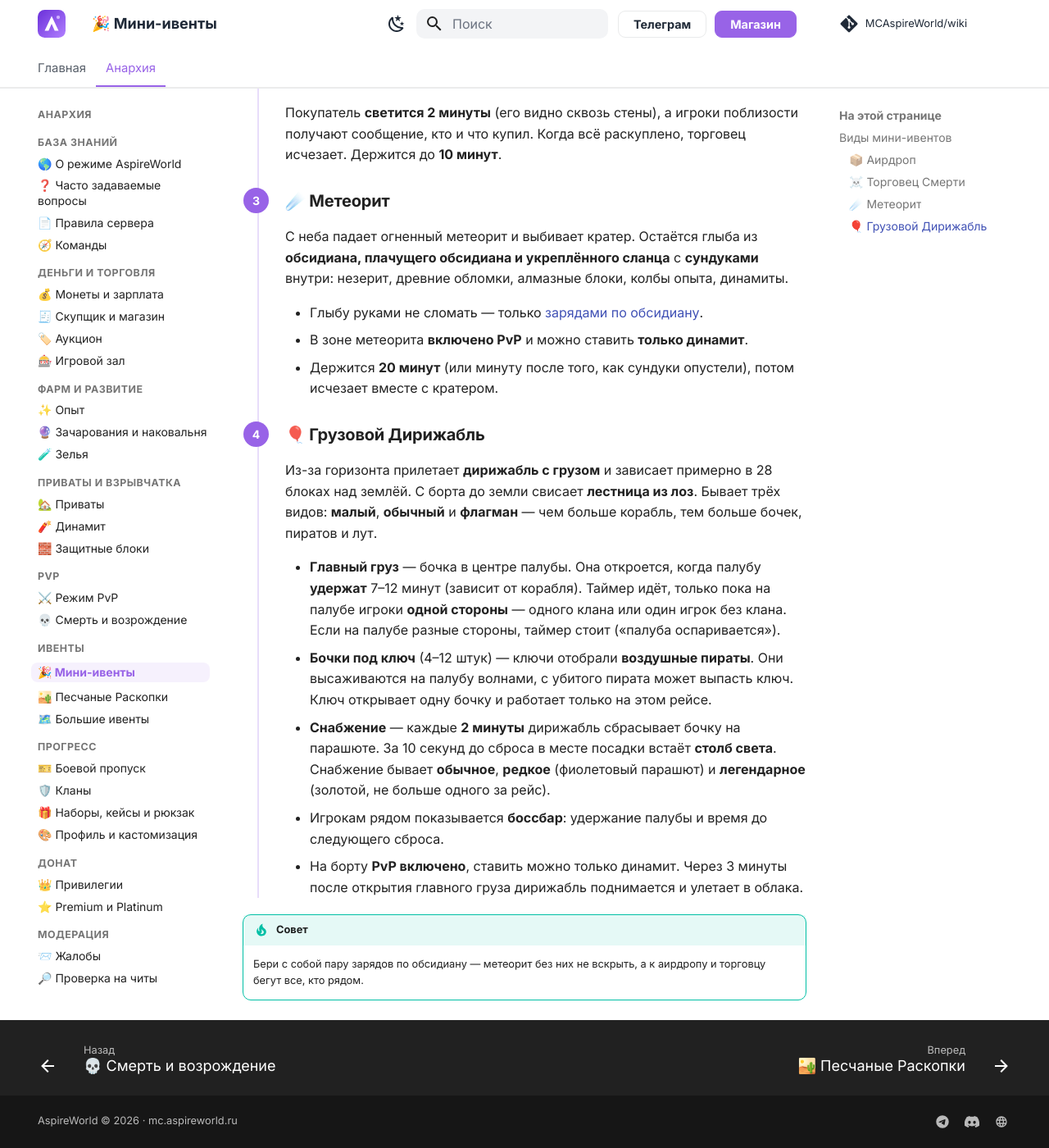
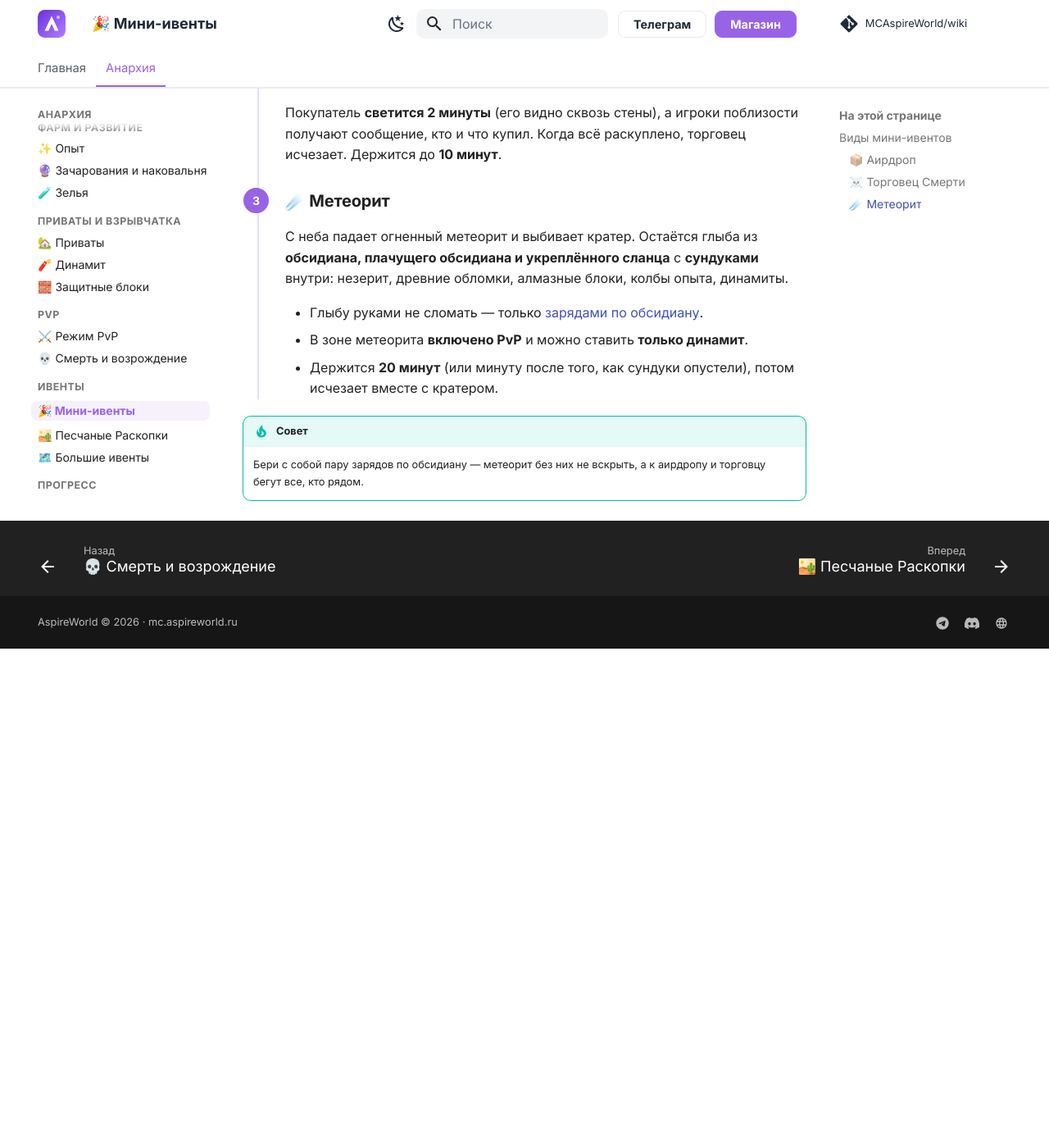
Before and after one commit to MCAspireWorld/wiki, an MkDocs documentation site: the page built from docs/anarchy/minievents.md, in a window 1280 px wide and 1400 px high, scrolled down 926 px. Shown: the whole window at 82% size. Built offline with MkDocs 1.6.1 and Material for MkDocs 9.7.7, drawn with Linux system fonts in a browser that asks for light colours; comment, search, counter and statistics services are not loaded; after the commit the page ends 1717 px from its top, so only the background shows below that.

Commit message:
Грузовой Дирижабль - крупный ивент
Co-Authored-By: Claude Opus 5.5 <noreply@anthropic.com>

```diff
--- a/docs/anarchy/minievents.md
+++ b/docs/anarchy/minievents.md
@@ -36,16 +36,6 @@
 - В зоне метеорита **включено PvP** и можно ставить **только динамит**.
 - Держится **20 минут** (или минуту после того, как сундуки опустели), потом исчезает вместе с кратером.
 
-### 🎈 Грузовой Дирижабль
-
-Из-за горизонта прилетает **дирижабль с грузом** и зависает примерно в 28 блоках над землёй. С борта до земли свисает **лестница из лоз**. Бывает трёх видов: **малый**, **обычный** и **флагман** — чем больше корабль, тем больше бочек, пиратов и лут.
-
-- **Главный груз** — бочка в центре палубы. Она откроется, когда палубу **удержат** 7–12 минут (зависит от корабля). Таймер идёт, только пока на палубе игроки **одной стороны** — одного клана или один игрок без клана. Если на палубе разные стороны, таймер стоит («палуба оспаривается»).
-- **Бочки под ключ** (4–12 штук) — ключи отобрали **воздушные пираты**. Они высаживаются на палубу волнами, с убитого пирата может выпасть ключ. Ключ открывает одну бочку и работает только на этом рейсе.
-- **Снабжение** — каждые **2 минуты** дирижабль сбрасывает бочку на парашюте. За 10 секунд до сброса в месте посадки встаёт **столб света**. Снабжение бывает **обычное**, **редкое** (фиолетовый парашют) и **легендарное** (золотой, не больше одного за рейс).
-- Игрокам рядом показывается **боссбар**: удержание палубы и время до следующего сброса.
-- На борту **PvP включено**, ставить можно только динамит. Через 3 минуты после открытия главного груза дирижабль поднимается и улетает в облака.
-
 </div>
 
 !!! tip "Совет"
```
Also changed, not shown: docs/anarchy/events.md (+10 -0 lines).
